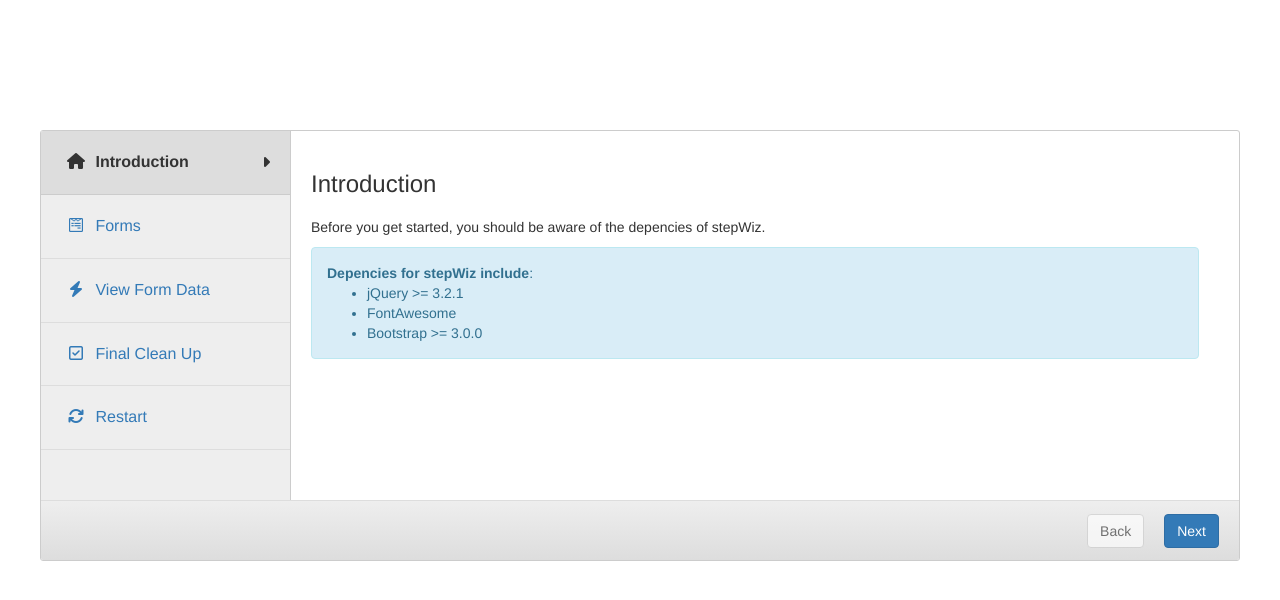
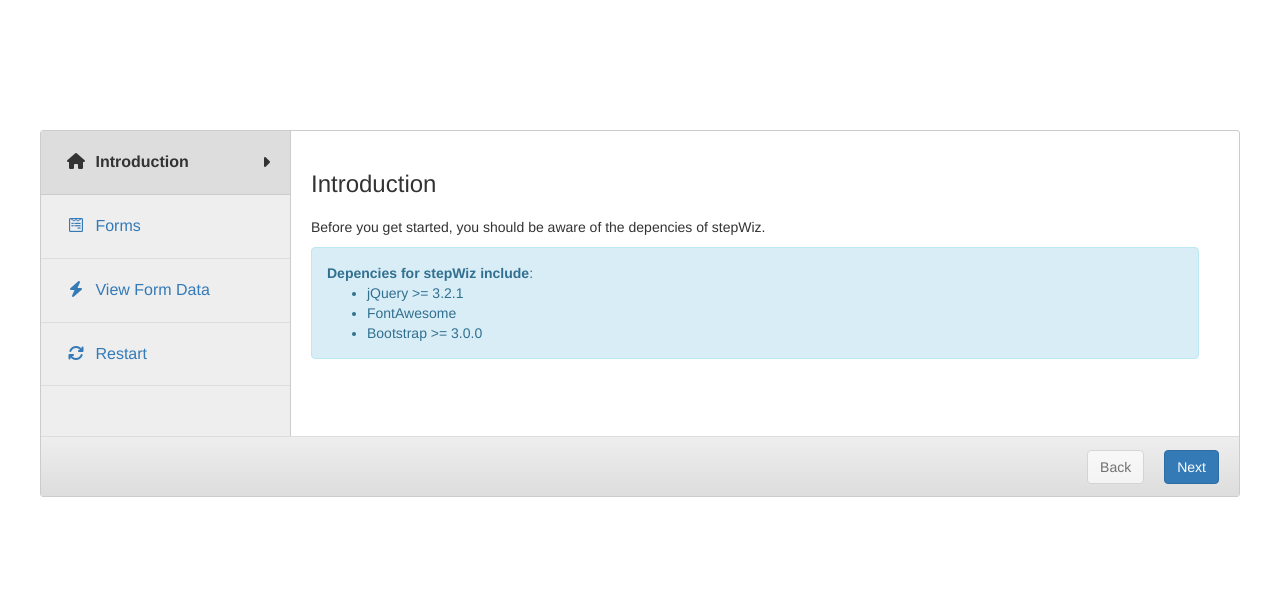
Before and after one commit to edward-of-clt/stepWiz, a plain HTML site: page index.html in a window 1280 px wide. Drawn offline with nearby package versions, Linux system fonts and the light colour scheme.

Commit message:
Step removed from template.

```diff
--- a/index.html
+++ b/index.html
@@ -81,13 +81,6 @@
                     success: 'Files were downloaded correctly!'
                   },
                   {
-                    title: 'Final Clean Up',
-                    icon: 'check-square-o',
-                    text: 'This step will clean up any old files.',
-                    action: window.cleanup,
-                    action_text: 'Run Clean Up Process'
-                  },
-                  {
                     title: 'Restart',
                     icon: 'refresh',
                     text: 'Wizard now needs to restart to show updates.',
```
